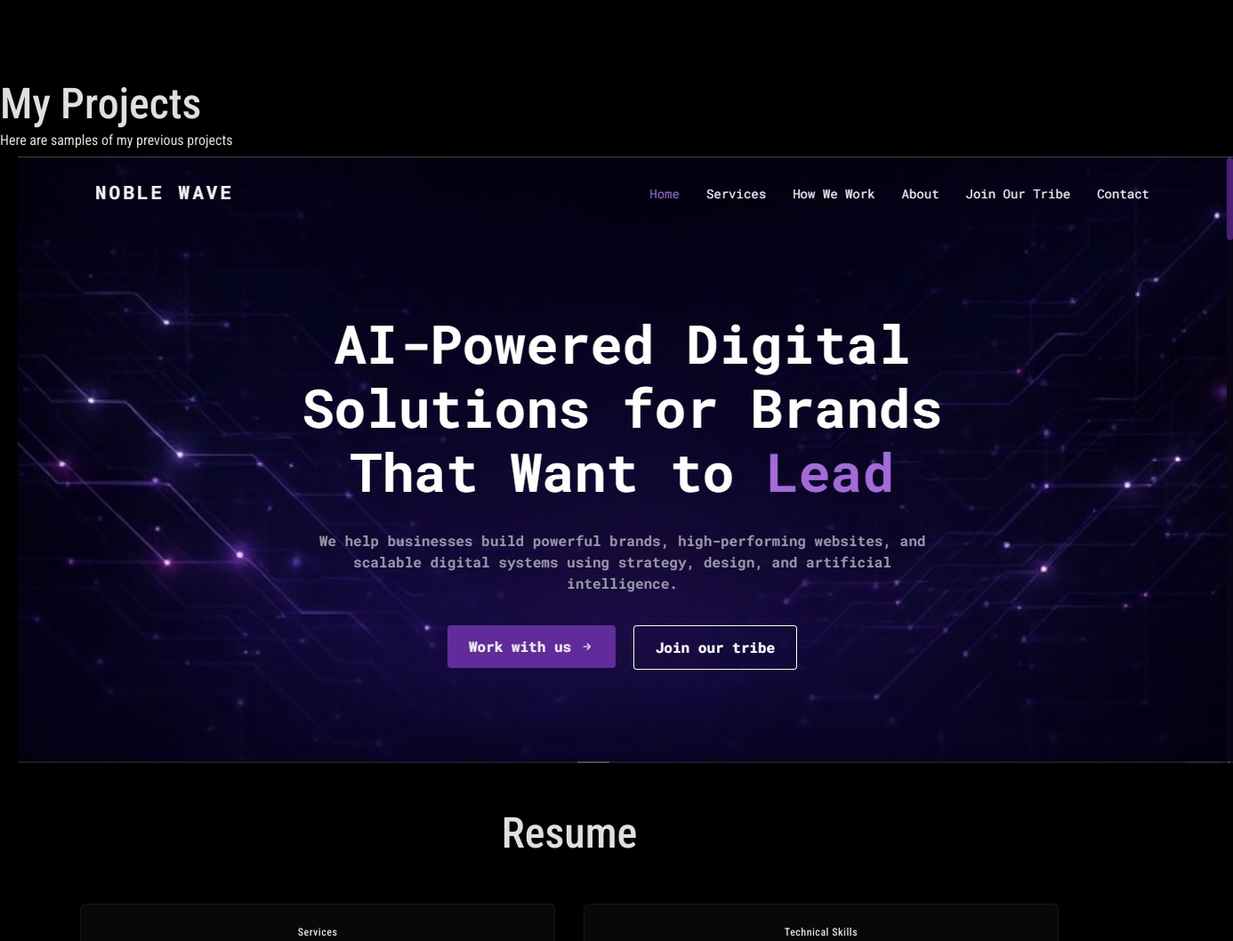
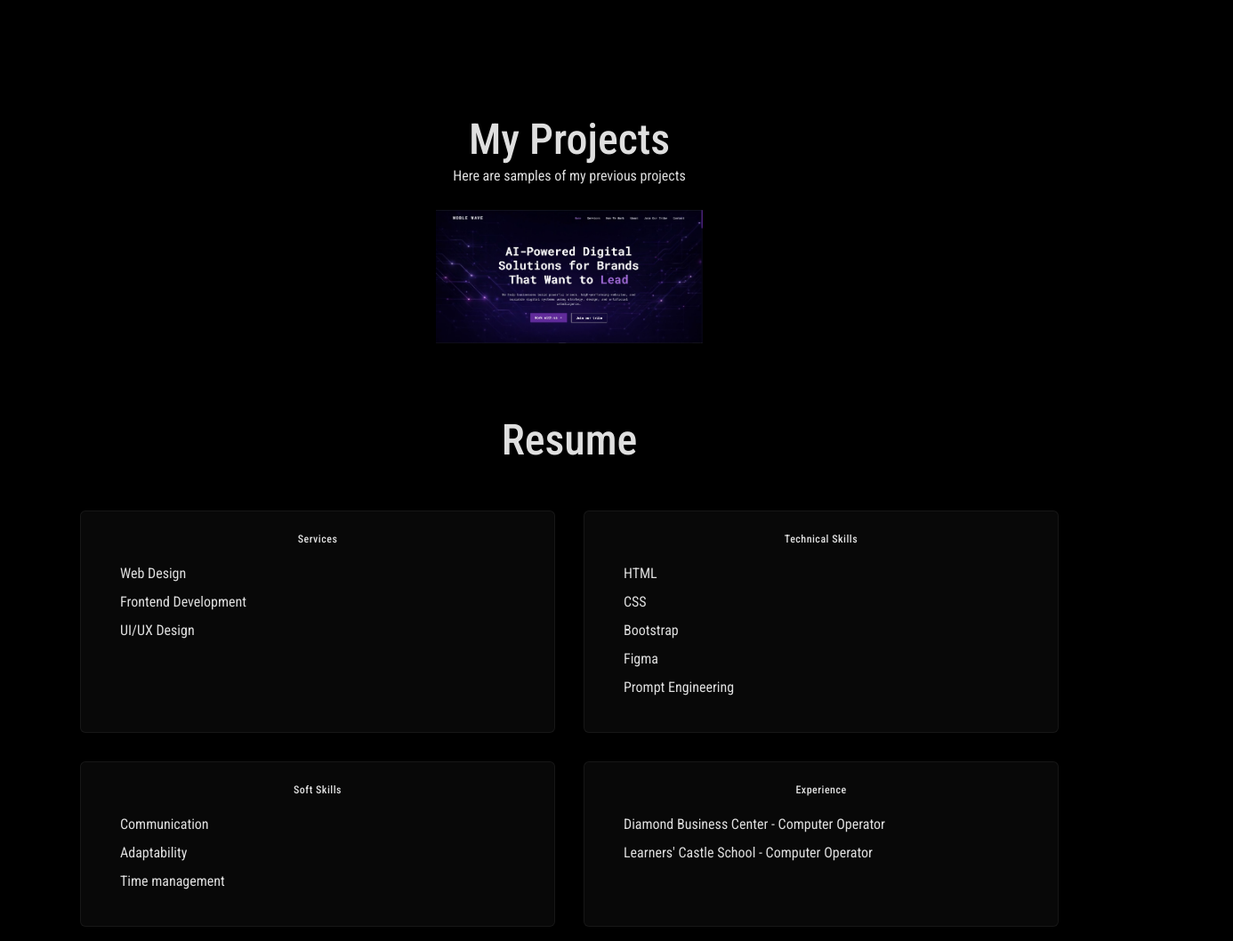
Before and after one commit to Gabmond/theforge.github.io, a plain HTML site: page index.html in a window 1280 px wide. Shown: the part 1435-2493 px from the top of the page at 89% size, 1386 px wide, since content can reach past the window. Drawn offline with nearby package versions, Linux system fonts and the light colour scheme; files whose address does not match are found by name.

Commit message:
Refactor base.css to improve styling structure

```diff
--- a/styles/base.css
+++ b/styles/base.css
@@ -279,6 +279,35 @@ a:hover, a:active {
   object-position: top;
 }
 
+/* ----- Project section ----- */
+
+.projects-section {
+  scroll-margin-top: var(--navbar-height);
+  display: flex;
+  flex-direction: column;
+  justify-content: center;
+  align-items: center;
+  text-align: center;
+  padding: 4rem 1rem
+}
+
+.project ul {
+  margin: 0;
+  padding: 0;
+}
+
+.project p {
+  padding-bottom: 20px;
+}
+
+.project-cards img {
+  width: 300px;
+}
+
+.project h2 {
+  margin-bottom: 5rem;
+}
+
 
 /* ----- Resume section ----- */
 .resume-section {
```
